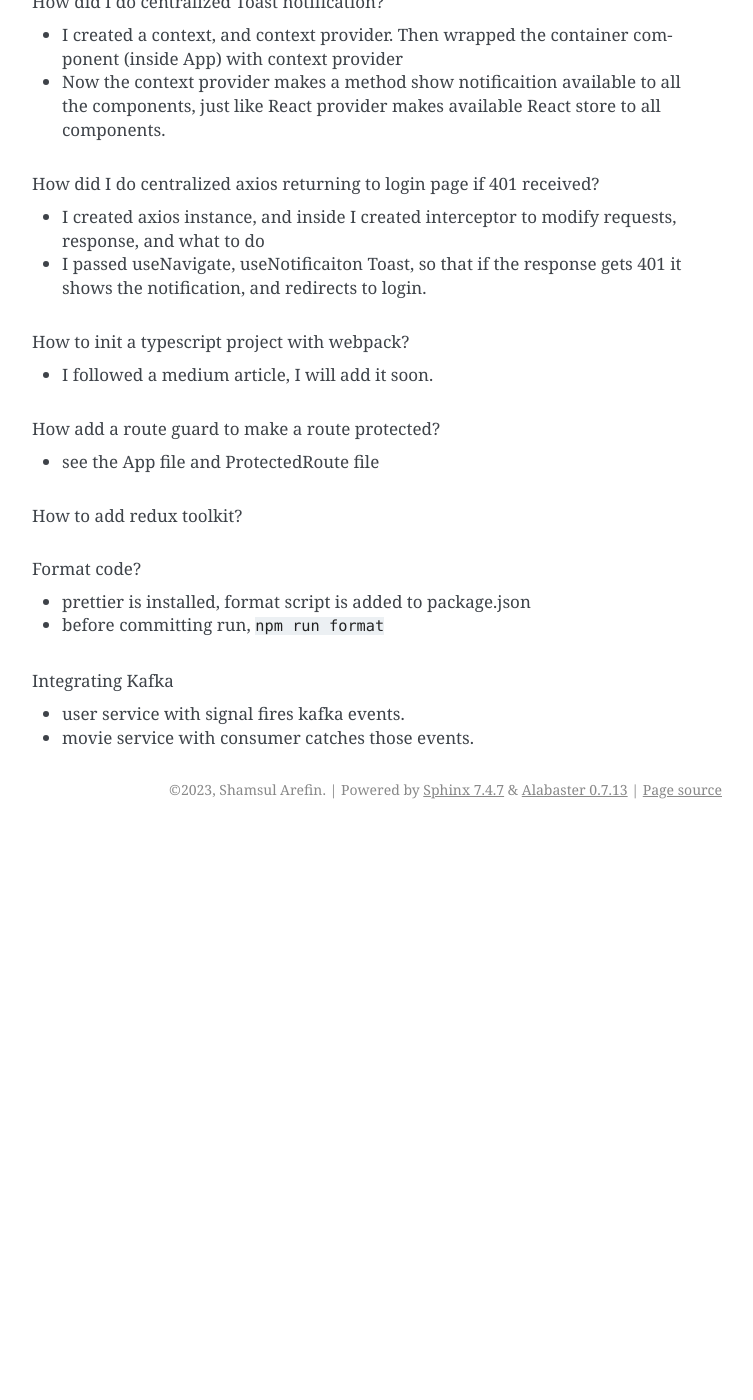
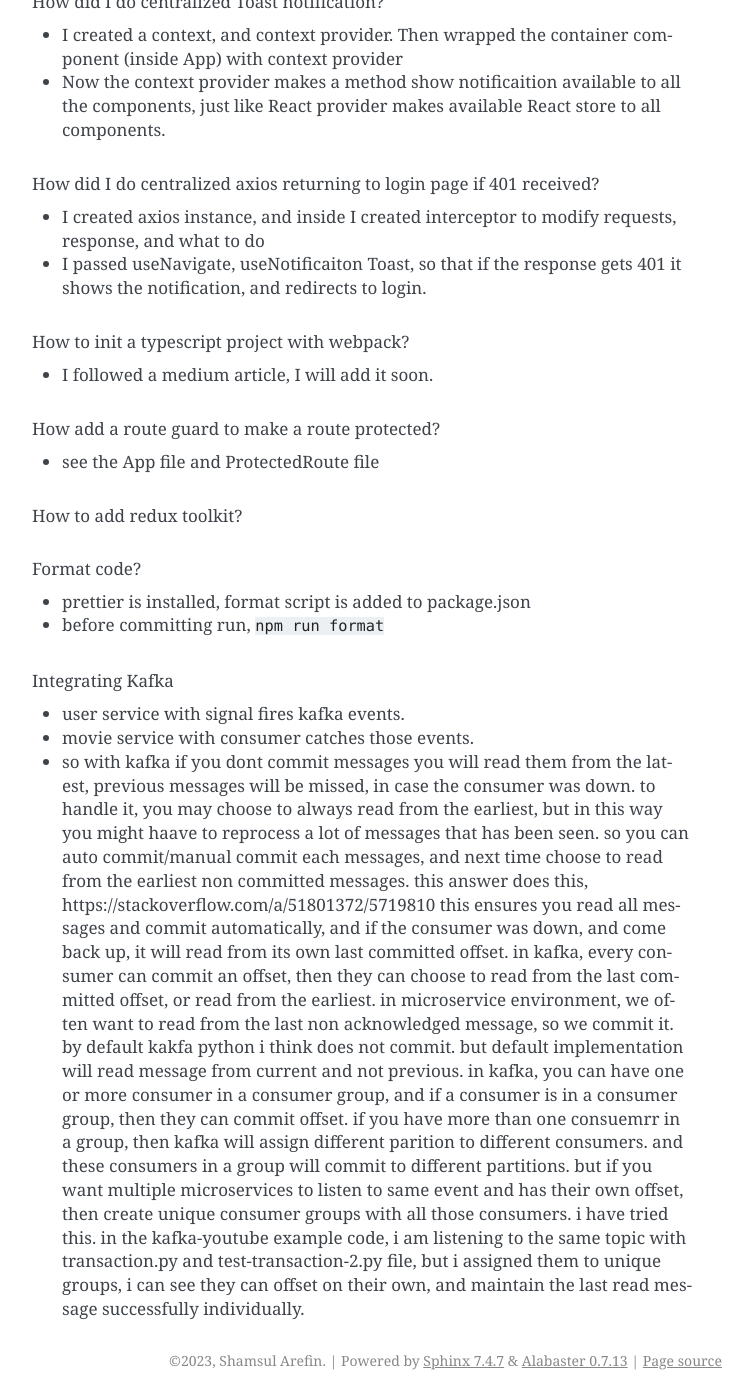
Before and after one commit to sajib-4414/imdbclone, a Sphinx documentation site: the page built from documentation/react_client_doc/index.md, in a window 1280 px wide and 1400 px high, scrolled down 2345 px. Shown: the whole window, without its empty margins (388-1141 px from the left). Built offline with Sphinx 7.4.7, drawn with Linux system fonts in a browser that asks for light colours; before the commit the page ends 3174 px from its top, so only the background shows below that.

Commit message:
implementing kafka

```diff
--- a/documentation/react_client_doc/index.md
+++ b/documentation/react_client_doc/index.md
@@ -80,3 +80,7 @@ makes available React store to all components.
 ##### Integrating Kafka
 - user service with signal fires kafka events.
 - movie service with consumer catches those events.
+- so with kafka if you dont commit messages you will read them from the latest, previous messages will be missed, in case the consumer was down. to handle it, you may choose to always read from the earliest, but in this way you might haave to reprocess a lot of messages that has been seen. so you can auto commit/manual commit each messages, and next time choose to read from the earliest non committed messages. this answer does this,
+https://stackoverflow.com/a/51801372/5719810 this ensures you read all messages and commit automatically, and if the consumer was down, and come back up, it will read from its own last committed offset.
+in kafka, every consumer can commit an offset, then they can choose to read from the last committed offset, or read from the earliest. in microservice environment, we often want to read from the last non acknowledged message, so we commit it.
+by default kakfa python i think does not commit.  but default implementation will read message from current and not previous. in kafka, you can have one or more consumer in a consumer group, and if a consumer is in a consumer group, then they can commit offset. if you have more than one consuemrr in a group, then kafka will assign different parition to different consumers. and these consumers in a group will commit to different partitions. but if you want multiple microservices to listen to same event and has their own offset, then create unique consumer groups with all those consumers. i have tried this. in the kafka-youtube example code, i am listening to the same topic with transaction.py and test-transaction-2.py file, but i assigned them to unique groups, i can see they can offset on their own, and maintain the last read message successfully individually.
```
Also changed, not shown: 1 other file.
